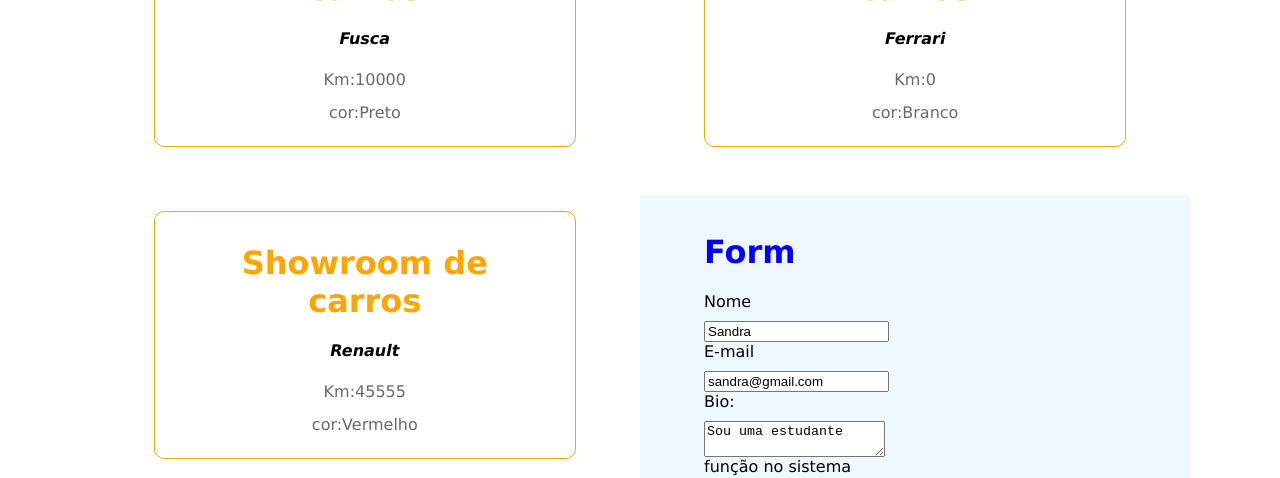
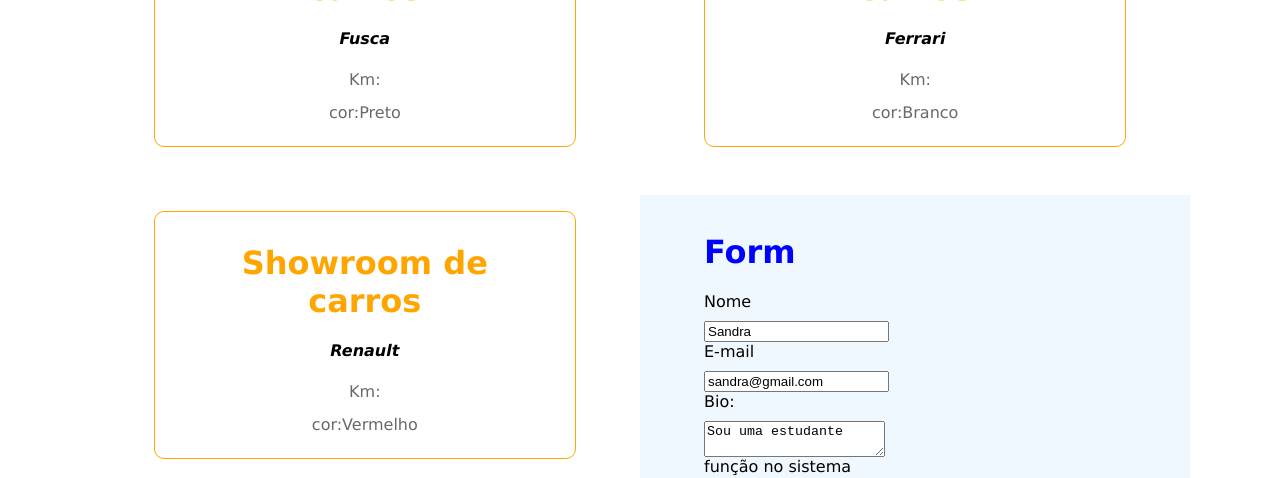
Before and after one commit to mjpfelicia/React-do-Zero-a-Maestria-, a React (Create React App) app: page / in a window 1280 px wide. Shown: the part 3507-3985 px from the top of the page. Built offline with nearby package versions, Linux system fonts and the light colour scheme.

Commit message:
corrigindo erro

```diff
--- a/src/App.js
+++ b/src/App.js
@@ -30,9 +30,9 @@ function App() {
   ];
 
   const myCars = [
-    { name: "Fusca", Km: 10000, color: "Preto" },
-    { name: "Ferrari", Km: 0, color: "Branco" },
-    { name: "Renault", Km: 45555, color: "Vermelho" },
+    { name: "Fusca", km: 10000, color: "Preto" },
+    { name: "Ferrari", km: 0, color: "Branco" },
+    { name: "Renault", km: 45555, color: "Vermelho" },
 
   ]
 
```
